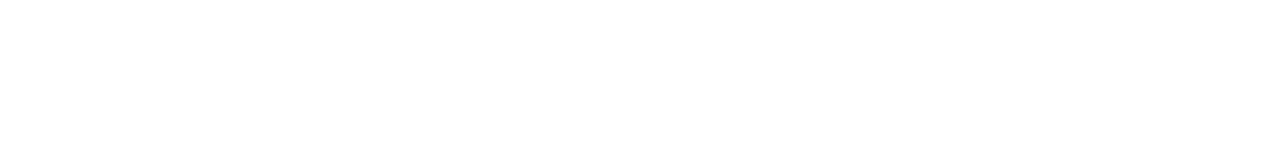
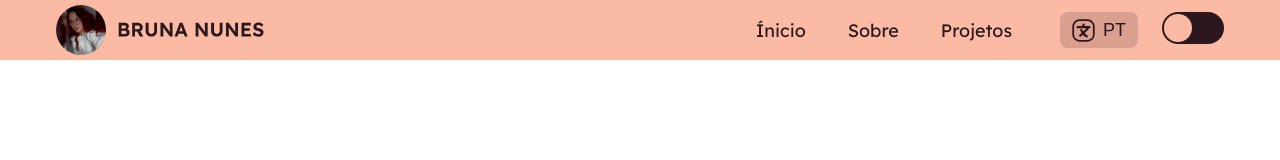
Before and after one commit to bruna-nunes/bruna-nunes.github.io, a plain HTML site: page index.html in a window 1280 px wide. Drawn offline with Linux system fonts and the light colour scheme.

Commit message:
feat: add header initial version with styles and swtiches without behavior

```diff
--- a/index.html
+++ b/index.html
@@ -4,8 +4,38 @@
     <meta charset="UTF-8">
     <meta name="viewport" content="width=device-width, initial-scale=1.0">
     <title>Bruna Nunes - Frontend Developer</title>
+    <link rel="preconnect" href="https://fonts.googleapis.com">
+    <link rel="preconnect" href="https://fonts.gstatic.com" crossorigin>
+    <link href="https://fonts.googleapis.com/css2?family=Lexend:wght@100;200;300;400;500;600;700;800;900&display=swap" rel="stylesheet">
+    <link rel="stylesheet" href="./resources/css/style.css">
 </head>
 <body>
-
+    <header class="header-menu">
+        <div class="wrapper">
+            <div class="profile-title-content">
+                <img src="./resources/imgs/profile.jfif" class="profile" alt="Foto de Bruna Nunes" width="50" height="50">
+                <img src="./resources/imgs/logo-name.svg" width="146" height="26">
+            </div>
+            <nav class="header-menu-navigation">
+                <ul>
+                    <li><a href="#home">Ínicio</a></li>
+                    <li><a href="#about">Sobre</a></li>
+                    <li><a href="#projects">Projetos</a></li>
+                </ul>
+            </nav>
+            <div class="switches">
+                <div class="switch-language-content">
+                    <button type="button" name="switch-language" class="switch-language" id="switch-language">
+                        <img src="./resources/imgs/icons/icon-switch-language.svg" width="23" height="23" alt="">
+                        <span>PT</span>
+                    </button>
+                </div>
+                <div class="switch-theme-content">
+                    <input id="switch-theme" type="checkbox" class="switch-theme">
+                    <label for="switch-theme"></label>
+                </div>
+            </div>
+        </div>
+    </header>
 </body>
 </html>
--- /dev/null
+++ b/resources/css/style.css
@@ -0,0 +1,124 @@
+* {
+    box-sizing: border-box;
+}
+
+body {
+ padding: 0;
+ margin: 0;
+ font-family: 'Lexend', sans-serif;
+}
+
+.wrapper {
+    width: 100%;
+    max-width: 1920px;
+    padding: 0px 56px;
+}
+
+.header-menu {
+    background-color: #FBBAA4;
+    height: 60px;
+    display: flex;
+    justify-content: center;
+}
+
+.header-menu .wrapper {
+    display: flex;
+    align-items: center;
+    justify-content: center;
+    gap: 48px;
+}
+
+.header-menu .wrapper .profile-title-content {
+    display: flex;
+    align-items: center;
+    gap: 12px;
+    margin-right: auto;
+}
+
+.header-menu .wrapper .profile-title-content img.profile {
+    border-radius: 50%;
+}
+
+.header-menu .wrapper .header-menu-navigation ul {
+    list-style: none;
+    display: flex;
+    gap: 42px;
+}
+
+.header-menu .wrapper .header-menu-navigation ul li a {
+    text-decoration: none;
+    color: #2C171C;
+    font-size: 18px;
+    font-weight: 400;
+}
+
+.header-menu .wrapper .switches {
+    display: flex;
+    gap: 24px;
+}
+.header-menu .wrapper .switches .switch-language-content .switch-language {
+    width: 78px;
+    height: 36px;
+    border-radius: 8px;
+    background-color: rgba(44, 23, 28, 0.16);
+    color: #2C171C;
+    border: none;
+    font-size: 18px;
+    font-weight: 400;
+    display: flex;
+    align-items: center;
+    justify-content: center;
+    gap: 8px;
+}
+
+.header-menu .wrapper .switches .switch-theme-content .switch-theme {
+    position: absolute;
+    margin-left: -999px;
+    visibility: hidden;
+}
+
+.header-menu .wrapper .switches .switch-theme-content .switch-theme + label {
+    display: block;
+    position: relative;
+    cursor: pointer;
+    outline: none;
+    user-select: none;
+
+    width: 62px;
+    height: 32px;
+    background-color: #2C171C;
+    padding: 2px;
+    border-radius: 100px;
+}
+
+.header-menu .wrapper .switches .switch-theme-content .switch-theme + label:before,
+.header-menu .wrapper .switches .switch-theme-content .switch-theme + label:after {
+    display: block;
+    position: absolute;
+    top: 2px;
+    left: 2px;
+    bottom: 2px;
+    content: '';
+}
+
+.header-menu .wrapper .switches .switch-theme-content .switch-theme + label:before {
+    right: 2px;
+    background-color: #2C171C;
+    border-radius: 100px;
+    transition: all 0.4s;
+}
+
+.header-menu .wrapper .switches .switch-theme-content .switch-theme + label:after {
+    width: 28px;
+    background-color: #FBBAA4;
+    border-radius: 100%;
+    transition: all 0.4s;
+}
+
+.header-menu .wrapper .switches .switch-theme-content .switch-theme:checked + label:before {
+    background-color: white;
+}
+
+.header-menu .wrapper .switches .switch-theme-content .switch-theme:checked + label:after {
+    transform: translateX(30px);
+}
```
Also changed, not shown: resources/imgs/icons/icon-switch-language.svg (added), resources/imgs/logo-name.svg (added), resources/imgs/profile.jfif (added).
